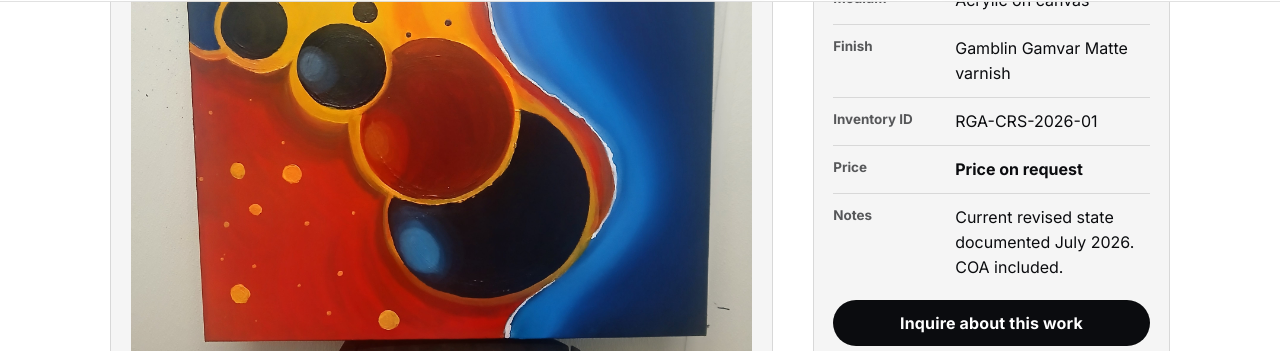
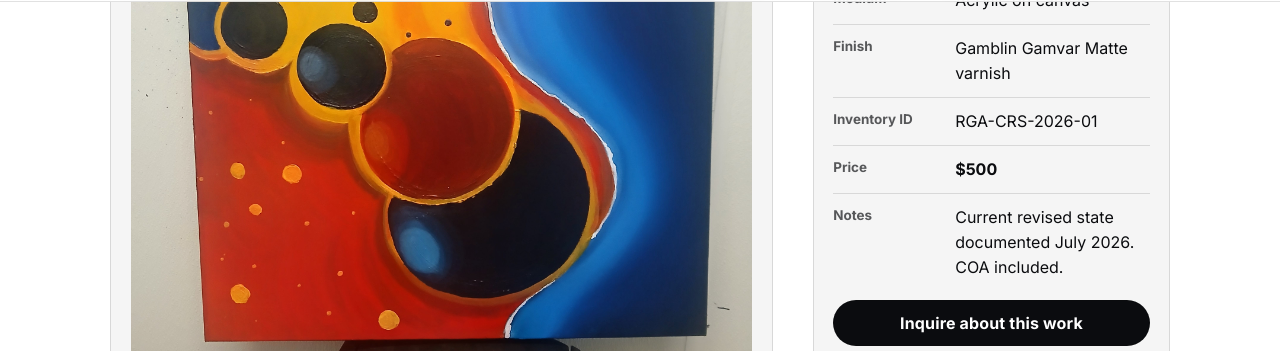
Before and after one commit to rgrantham82/rgrantham82.github.io, a Jekyll site: the page built from _works/conjunction-at-the-red-shore.md, in a window 1280 px wide and 900 px high, scrolled down 644 px. Shown: the part 99-450 px from the top of the window. Built offline with Jekyll 4.4.1, drawn with Linux system fonts in a browser that asks for light colours.

Commit message:
Add current Red Shore price

```diff
--- a/_works/conjunction-at-the-red-shore.md
+++ b/_works/conjunction-at-the-red-shore.md
@@ -7,6 +7,7 @@ size: 20×24×1.5 in
 medium: Acrylic on canvas
 finish: Gamblin Gamvar Matte varnish
 inventory_id: RGA-CRS-2026-01
+price: "$500"
 image: assets/images/robert_grantham_conjunction_red_shore_1.jpg
 alt: Conjunction at the Red Shore — abstract acrylic painting with circular bodies crossing warm red and yellow fields above a deep blue shore
 subtitle: Orb-like bodies cross a heated field above a blue boundary that reads as shore, fracture, and threshold.
@@ -15,7 +16,7 @@ order: 3
 featured: false
 note: Current revised state documented July 2026. COA included.
 permalink: /portfolio/conjunction-at-the-red-shore/
-description: Conjunction at the Red Shore — a 20×24×1.5 inch original acrylic painting from Robert Grantham's Conjunctions series. Available.
+description: Conjunction at the Red Shore — a 20×24×1.5 inch original acrylic painting from Robert Grantham's Conjunctions series. Available for $500.
 ---
 
 In *Conjunction at the Red Shore*, warm yellow and red-orange fields press against a deep blue boundary while overlapping circular bodies create pressure, movement, and celestial scale. The pale broken line at the boundary can be read as surf, fracture, illuminated seam, or all three at once.
```
